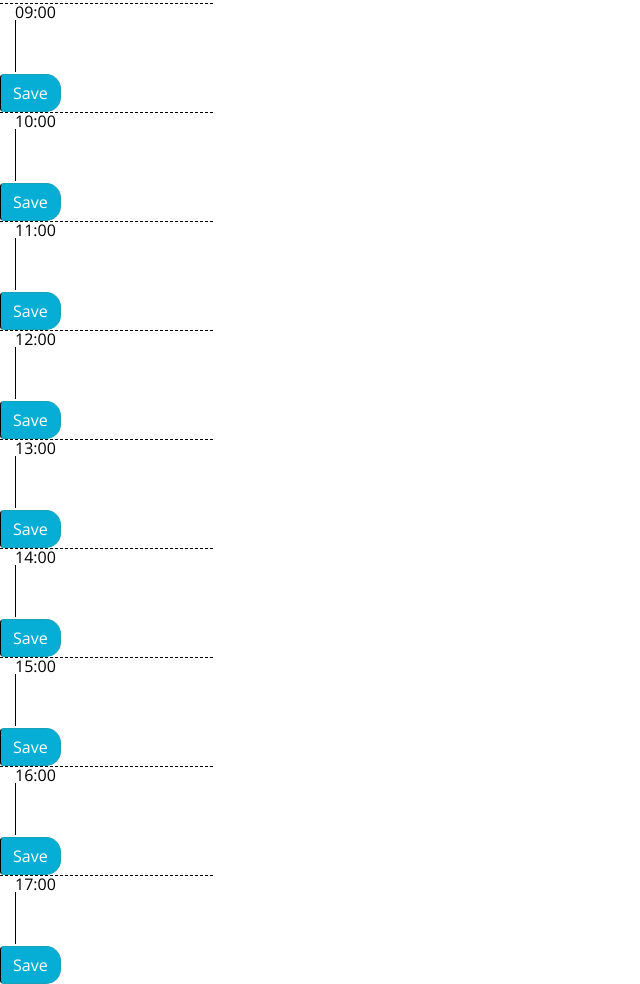
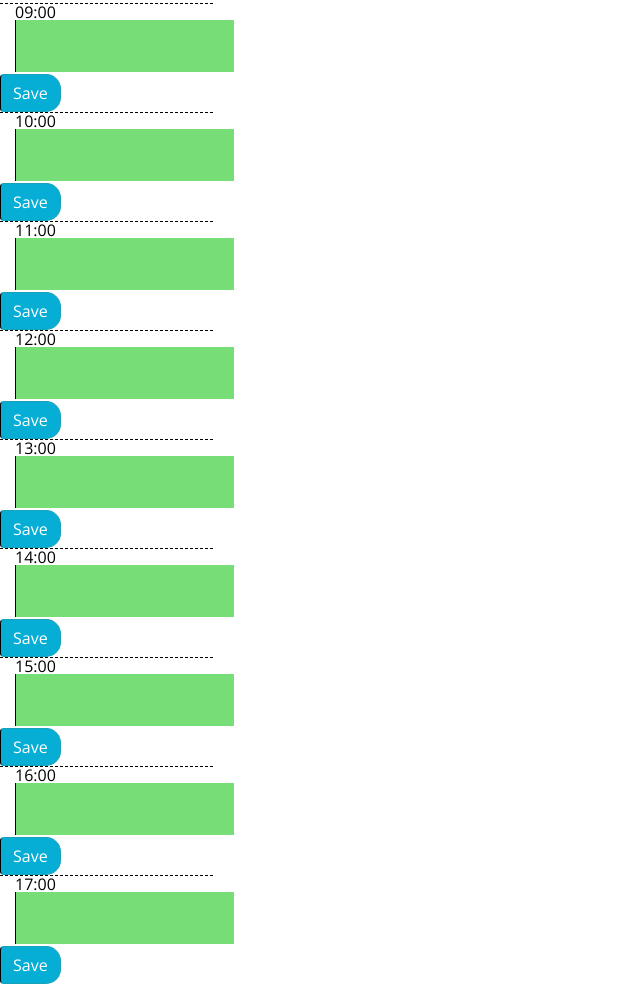
Before and after one commit to BrianLalli/Work-Day-Scheduler, a plain HTML site: page index.html in a window 1280 px wide. Shown: the part 297-1281 px from the top of the page, without its empty margins (0-640 px from the left). Drawn offline with nearby package versions, Linux system fonts and the light colour scheme.

Commit message:
jQuery for loop for adding/saving content in timeblocks and changing color based on current time

```diff
--- a/assets/js/script.js
+++ b/assets/js/script.js
@@ -0,0 +1,50 @@
+// GIVEN I am using a daily planner to create a schedule
+// WHEN I open the planner
+// THEN the current day is displayed at the top of the calendar
+// moment.js Activity 25-26
+// WHEN I scroll down
+// THEN I am presented with timeblocks for standard business hours
+// create timeblocks from 9-5 in html using jQuery
+// WHEN I view the timeblocks for that day
+// THEN each timeblock is color coded to indicate whether it is in the past, present, or future
+// if else statement that compares actual time with timeblocks and sets color
+// WHEN I click into a timeblock
+// event listener (on)
+// target
+// Activity 3-4
+// THEN I can enter an event
+// text box
+// WHEN I click the save button for that timeblock
+// THEN the text for that event is saved in local storage
+// textContent
+// button to save content
+// WHEN I refresh the page
+// THEN the saved events persist
+// addEventPreventDefault
+
+
+var currentHour = moment().format("H");
+
+// for loop for all work hours
+for (let i = 9; i <= 17; i++) {
+    // pull id and add event listener
+    $("#save"+i).on('click', function () {
+        var textToSave = $("#block"+i).val();
+        localStorage.setItem("text"+i, textToSave);
+    })
+    // using the same method .val
+    var textToPage = localStorage.getItem("text"+i);
+    $('#block'+i).val(textToPage)
+
+    if(currentHour > i) {
+        $("#block"+i).addClass("past");
+    }
+
+    if(currentHour == i) {
+        $("#block"+i).addClass("present");
+    }
+
+    if(currentHour < i) {
+        $("#block"+i).addClass("future");
+    }
+}
--- a/index.html
+++ b/index.html
@@ -27,10 +27,10 @@
   </div class="row">
   <div class="col-2 hour">09:00</div>
   <div class="col-8" id="0900">
-    <textarea id="nineBlock" class="description" contenditable="true"></textarea>
+    <textarea id="block9" class="description" contenditable="true"></textarea>
   </div>
   <div class="clo-2">
-    <button type="button" class="btn btn-info saveBtn" id="save09">Save</button>
+    <button type="button" class="btn btn-info saveBtn" id="save9">Save</button>
   </div>
   </div>
 
@@ -38,7 +38,7 @@
   </div class="row">
   <div class="col-2 hour">10:00</div>
   <div class="col-8" id="1000">
-    <textarea id="tenBlock" class="description" contenditable="true"></textarea>
+    <textarea id="block10" class="description" contenditable="true"></textarea>
   </div>
   <div class="clo-2">
     <button type="button" class="btn btn-info saveBtn" id="save10">Save</button>
@@ -49,7 +49,7 @@
   </div class="row">
   <div class="col-2 hour">11:00</div>
   <div class="col-8" id="1100">
-    <textarea id="elevenBlock" class="description" contenditable="true"></textarea>
+    <textarea id="block11" class="description" contenditable="true"></textarea>
   </div>
   <div class="clo-2">
     <button type="button" class="btn btn-info saveBtn" id="save11">Save</button>
@@ -60,7 +60,7 @@
   </div class="row">
   <div class="col-2 hour">12:00</div>
   <div class="col-8" id="1200">
-    <textarea id="twelveBlock" class="description" contenditable="true"></textarea>
+    <textarea id="block12" class="description" contenditable="true"></textarea>
   </div>
   <div class="clo-2">
     <button type="button" class="btn btn-info saveBtn" id="save12">Save</button>
@@ -71,7 +71,7 @@
   </div class="row">
   <div class="col-2 hour">13:00</div>
   <div class="col-8" id="1300">
-    <textarea id="oneBlock" class="description" contenditable="true"></textarea>
+    <textarea id="block13" class="description" contenditable="true"></textarea>
   </div>
   <div class="clo-2">
     <button type="button" class="btn btn-info saveBtn" id="save13">Save</button>
@@ -82,7 +82,7 @@
   </div class="row">
   <div class="col-2 hour">14:00</div>
   <div class="col-8" id="1400">
-    <textarea id="twoBlock" class="description" contenditable="true"></textarea>
+    <textarea id="block14" class="description" contenditable="true"></textarea>
   </div>
   <div class="clo-2">
     <button type="button" class="btn btn-info saveBtn" id="save14">Save</button>
@@ -93,7 +93,7 @@
   </div class="row">
   <div class="col-2 hour">15:00</div>
   <div class="col-8" id="1500">
-    <textarea id="threeBlock" class="description" contenditable="true"></textarea>
+    <textarea id="block15" class="description" contenditable="true"></textarea>
   </div>
   <div class="clo-2">
     <button type="button" class="btn btn-info saveBtn" id="save15">Save</button>
@@ -104,7 +104,7 @@
   </div class="row">
   <div class="col-2 hour">16:00</div>
   <div class="col-8" id="1600">
-    <textarea id="fourBlock" class="description" contenditable="true"></textarea>
+    <textarea id="block16" class="description" contenditable="true"></textarea>
   </div>
   <div class="clo-2">
     <button type="button" class="btn btn-info saveBtn" id="save16">Save</button>
@@ -115,7 +115,7 @@
   </div class="row">
   <div class="col-2 hour">17:00</div>
   <div class="col-8" id="1700">
-    <textarea id="fiveBlock" class="description" contenditable="true"></textarea>
+    <textarea id="block17" class="description" contenditable="true"></textarea>
   </div>
   <div class="clo-2">
     <button type="button" class="btn btn-info saveBtn" id="save17">Save</button>
```
